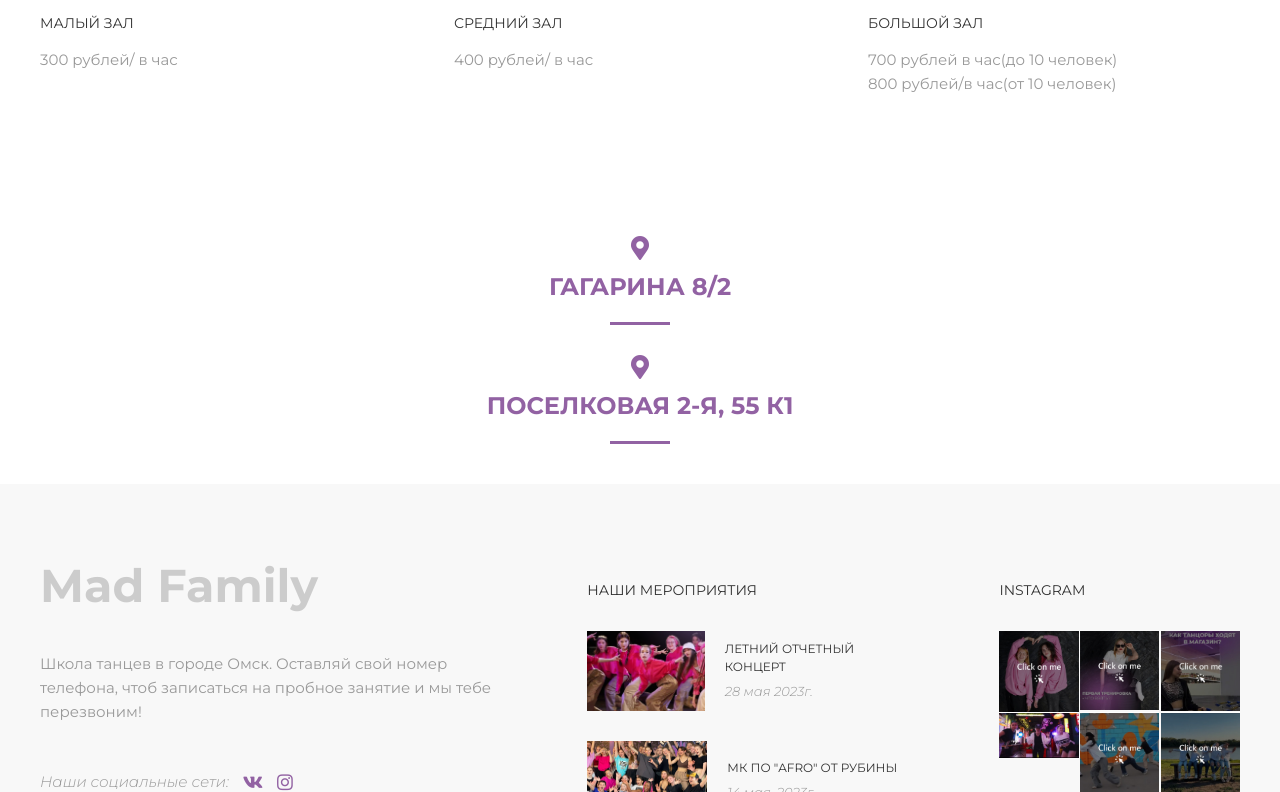
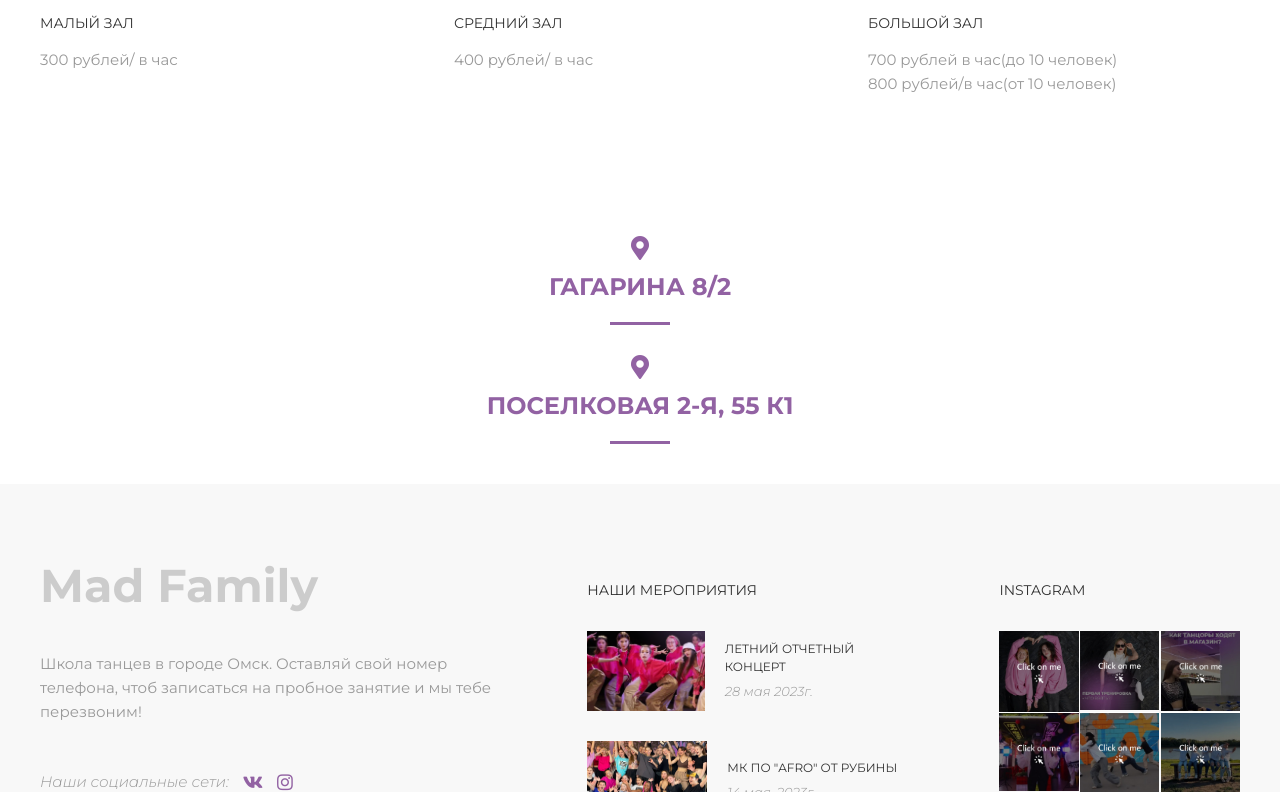
Before and after one commit to murka91/MadFamilyOmsk, a plain HTML site: page index.html in a window 1280 px wide. Shown: the part 11208-12000 px from the top of the page. Drawn offline with nearby package versions, Linux system fonts and the light colour scheme.

Commit message:
Update index.html

```diff
--- a/index.html
+++ b/index.html
@@ -951,7 +951,7 @@
                         <img src="img/inst3.jpg" alt="">
                     </a>
                     <a class="instagram__item" href="https://www.instagram.com/reel/CwPFn0yo9FV/?igsh=ZHQwd2QzbTY4cHp3" target="_blank">
-                        <img src="img/inst4.jpeg" alt="">
+                        <img src="img/inst4.jpg" alt="">
                     </a>
                     <a class="instagram__item" href="https://www.instagram.com/reel/Cu1OY2yoTig/?igsh=MXJvOWoyZjQzYTl0Nw==" target="_blank">
                         <img src="img/inst5.jpg" alt="">
```
